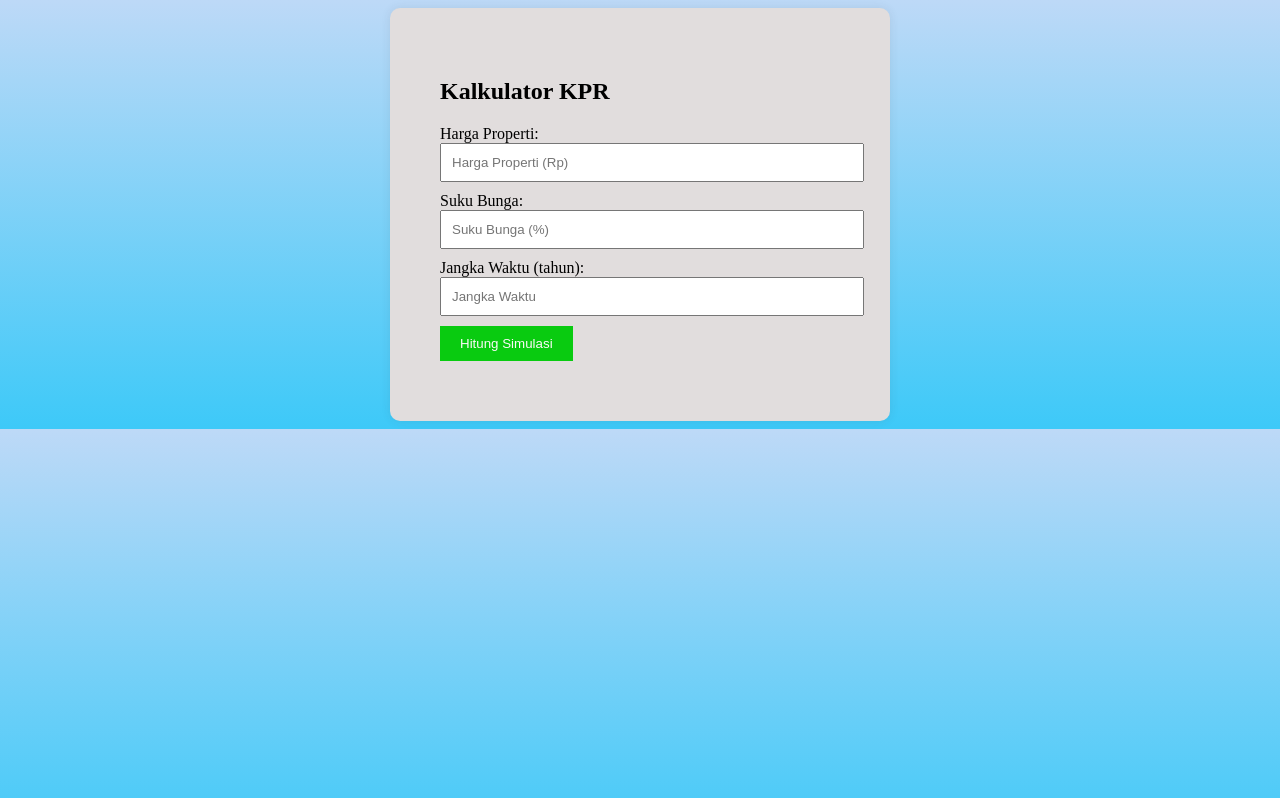
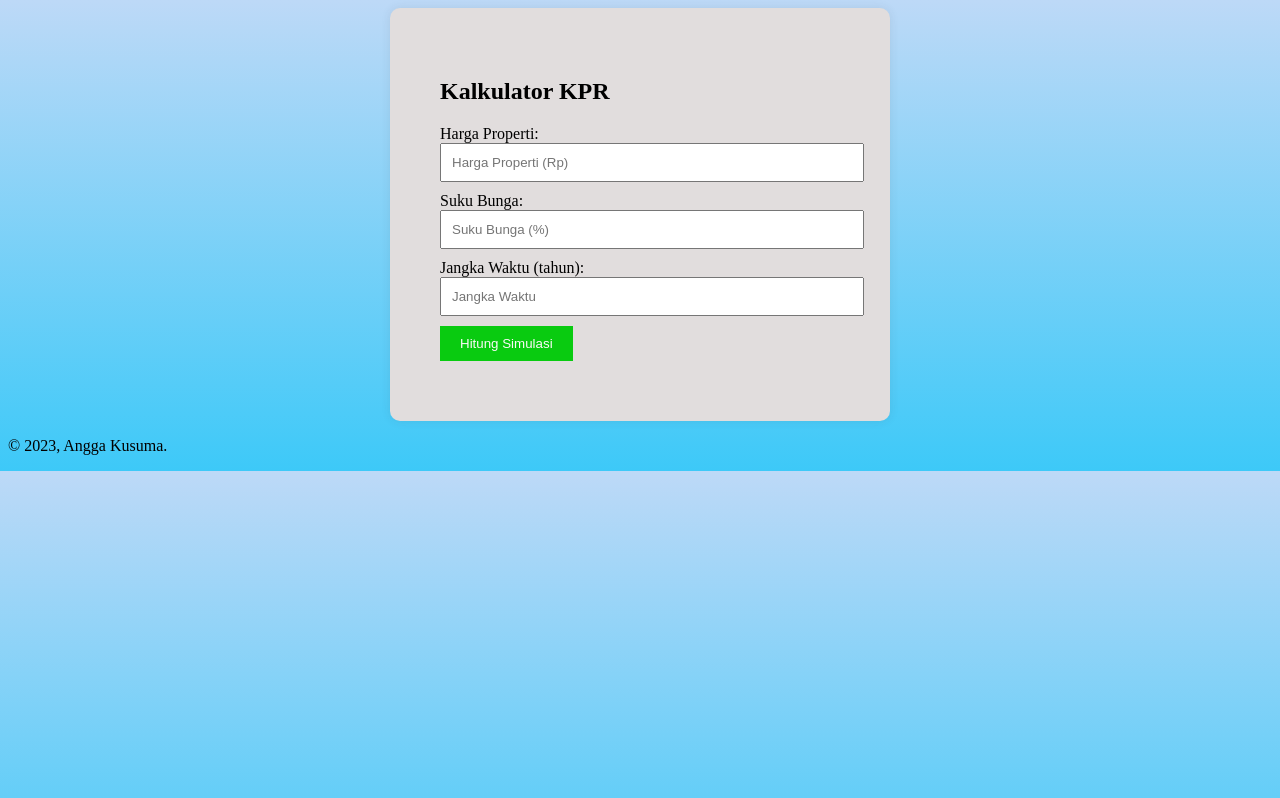
Before and after one commit to Aga20-Go/MyPortfolio, a plain HTML site: page index.html in a window 1280 px wide. Drawn offline with Linux system fonts and the light colour scheme.

Commit message:
Add files via upload

```diff
--- a/index.html
+++ b/index.html
@@ -75,6 +75,9 @@
         "Total Pinjaman Pokok: " + formattedTotalPayment + "<br>" +
         "Total Pinjaman Suku Bunga: " + formattedTotalInterest;
 }
-  </script>
+</script>
 </body>
+<footer>
+  <p>&copy; 2023, Angga Kusuma.</p>
+</footer>
 </html>
```
